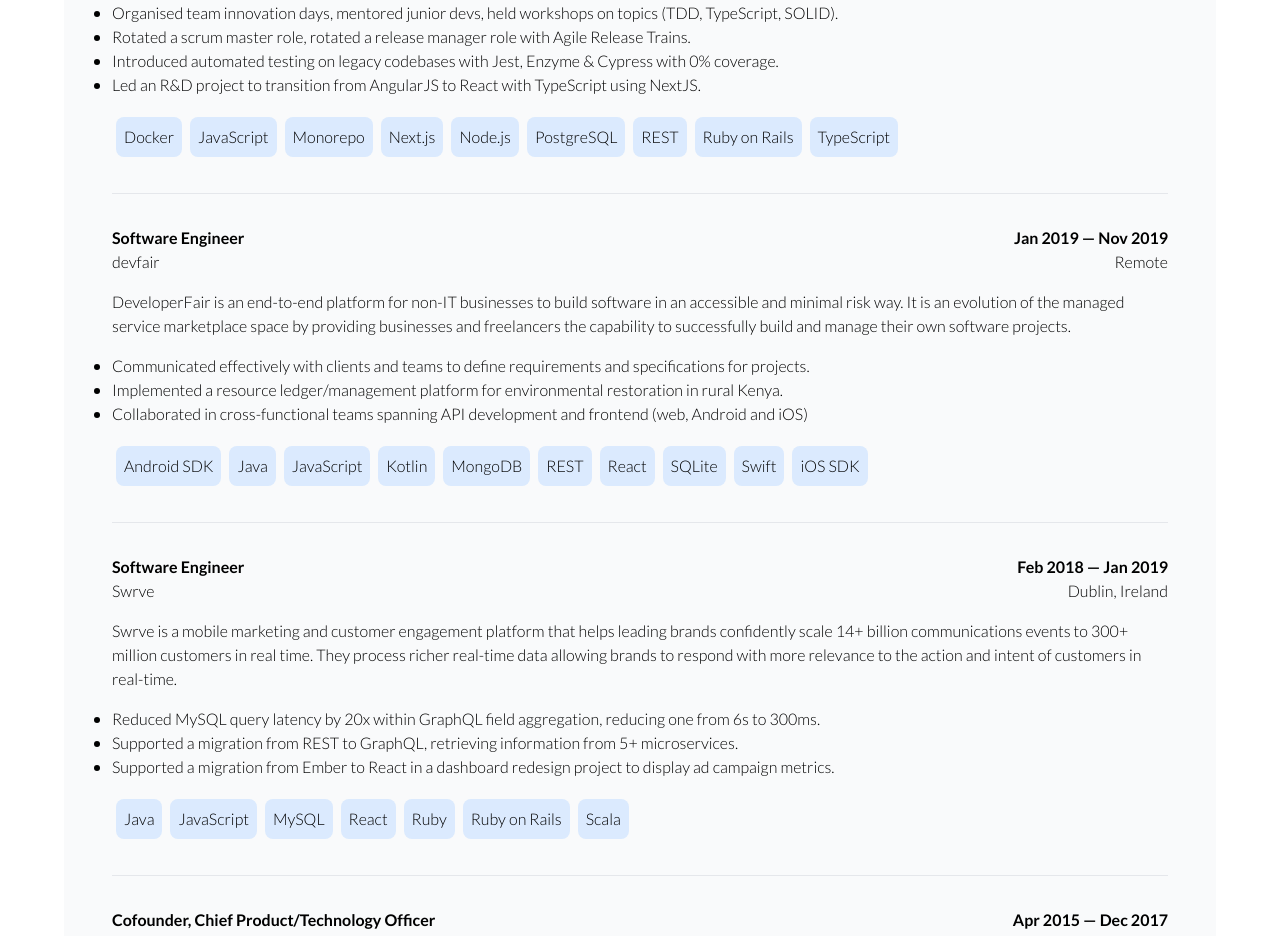
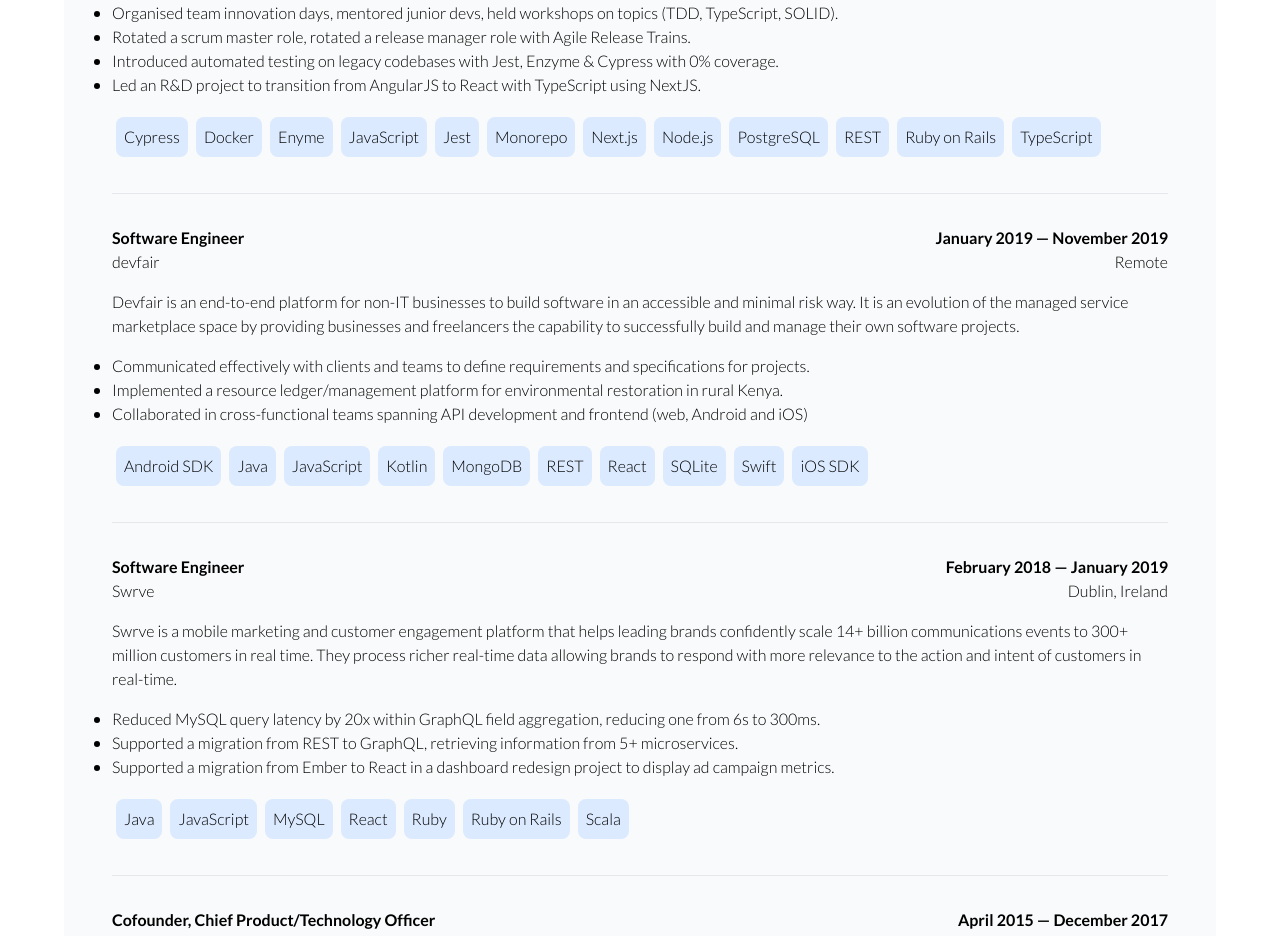
Before and after one commit to oflynned/personal-website, a Next.js app: page /resume in a window 1280 px wide. Shown: the part 904-1840 px from the top of the page. Built offline with nearby package versions, Linux system fonts and the light colour scheme.

Commit message:
chore: rename properties

```diff
--- a/src/data/experience.ts
+++ b/src/data/experience.ts
@@ -34,16 +34,17 @@
   email: string;
   links: Link[];
   positions: Position[];
-  education: Education;
+  qualifications: Qualification[];
   languages: string[];
   awards: string[];
 };
 
-export type Education = {
+export type Qualification = {
   institution: string;
   degree: string;
+  award: string;
   result: string;
-  award: string;
+  location: string;
 };
 
 const yearsOfExperience = () => {
@@ -77,19 +78,22 @@
     '1 of 10 in Ireland to receive the Huawei Seeds of the Future scholarship to spend a month in China',
   ],
   languages: ['English', 'Irish', 'French', 'Dutch', 'German', 'Polish'],
-  education: {
-    institution: 'University of Dublin, Trinity College',
-    degree: 'Computer Engineering',
-    result: 'II:I',
-    award: 'BEng',
-  },
+  qualifications: [
+    {
+      institution: 'University of Dublin, Trinity College',
+      degree: 'Computer Engineering',
+      result: 'II:I',
+      award: 'BA, BEng',
+      location: 'Dublin, Ireland',
+    },
+  ],
   positions: [
     {
       name: 'aaqua',
       location: 'Antwerp, Belgium',
       title: 'Senior Software Engineer',
       role: Role.EMPLOYEE,
-      start: 'Aug 2020',
+      start: 'August 2020',
       description:
         'Aaqua is a passion-led social network. Members can jointly curate original and engaging content combined with member inspired online-to-offline initiatives centred around their hobbies and interests.',
       accolades: [
@@ -119,6 +123,8 @@
         'Kubernetes',
         'Terraform',
         'ArgoCD',
+        'Jest',
+        'Mocha',
       ],
     },
     {
@@ -126,8 +132,8 @@
       location: 'Brussels, Belgium',
       title: 'Senior Frontend Engineer, Team Lead',
       role: Role.EMPLOYEE,
-      start: 'Nov 2019',
-      end: 'Jul 2020',
+      start: 'November 2019',
+      end: 'July 2020',
       description:
         'Sortlist is an independent Belgian platform that specialises in putting businesses in touch with marketing & communication agencies. Clients define their needs for projects and are then are put in contact with relevant agencies for completing the specific project. Agencies receive relevant business opportunities tailored to their needs.',
       accolades: [
@@ -147,6 +153,9 @@
         'REST',
         'Docker',
         'Monorepo',
+        'Enyme',
+        'Jest',
+        'Cypress',
       ],
     },
     {
@@ -154,10 +163,10 @@
       location: 'Remote',
       title: 'Software Engineer',
       role: Role.CONTRACTOR,
-      start: 'Jan 2019',
-      end: 'Nov 2019',
+      start: 'January 2019',
+      end: 'November 2019',
       description:
-        'DeveloperFair is an end-to-end platform for non-IT businesses to build software in an accessible and minimal risk way. It is an evolution of the managed service marketplace space by providing businesses and freelancers the capability to successfully build and manage their own software projects.',
+        'Devfair is an end-to-end platform for non-IT businesses to build software in an accessible and minimal risk way. It is an evolution of the managed service marketplace space by providing businesses and freelancers the capability to successfully build and manage their own software projects.',
       accolades: [
         'Communicated effectively with clients and teams to define requirements and specifications for projects.',
         'Implemented a resource ledger/management platform for environmental restoration in rural Kenya.',
@@ -181,8 +190,8 @@
       location: 'Dublin, Ireland',
       title: 'Software Engineer',
       role: Role.EMPLOYEE,
-      start: 'Feb 2018',
-      end: 'Jan 2019',
+      start: 'February 2018',
+      end: 'January 2019',
       description:
         'Swrve is a mobile marketing and customer engagement platform that helps leading brands confidently scale 14+ billion communications events to 300+ million customers in real time. They process richer real-time data allowing brands to respond with more relevance to the action and intent of customers in real-time.',
       accolades: [
@@ -205,8 +214,8 @@
       location: 'Dublin, Ireland',
       title: 'Cofounder, Chief Product/Technology Officer',
       role: Role.SELF_EMPLOYED,
-      start: 'Apr 2015',
-      end: 'Dec 2017',
+      start: 'April 2015',
+      end: 'December 2017',
       description:
         'GlassByte was a software consultancy firm specialising in the procurement of medical-based apps and services in conjunction with hospitals and universities around the Dublin metro region to provide new and innovative technologies.',
       accolades: [
@@ -235,7 +244,7 @@
       description:
         'Worked alongside data scientists & software engineers in the Accenture Innovation Labs to receive mentoring and develop interesting solutions using machine learning and AI technology.',
       start: 'June 2016',
-      end: 'Sept 2016',
+      end: 'September 2016',
       accolades: [
         "Developed an Alexa skill to greet a user after recognising the user's face from a webcam",
         'Assisted in a project to generate art from sensor metrics',
--- a/src/data/portfolio.ts
+++ /dev/null
@@ -1,47 +0,0 @@
-export enum ProjectType {
-  FREELANCE,
-  STARTUP,
-  PERSONAL,
-}
-
-export enum Technology {
-  REACT,
-  REACT_NATIVE,
-  NODEJS,
-  NEXTJS,
-  NESTJS,
-  TYPESCRIPT,
-  JAVASCRIPT,
-  JAVA,
-  ANDROID,
-  WEB,
-  IOS,
-  GRAPHQL,
-  REST,
-  PYTHON,
-  RUBY,
-  KOTLIN,
-  SWIFT,
-  EXPRESSJS,
-}
-
-export type Project = {
-  name: string;
-  type: ProjectType;
-  technologies: Technology[];
-  description: string;
-};
-
-export const projects: Project[] = [
-  {
-    name: 'GreenFi',
-    description: '',
-    type: ProjectType.FREELANCE,
-    technologies: [
-      Technology.ANDROID,
-      Technology.EXPRESSJS,
-      Technology.NODEJS,
-      Technology.REACT,
-    ],
-  },
-];
```
